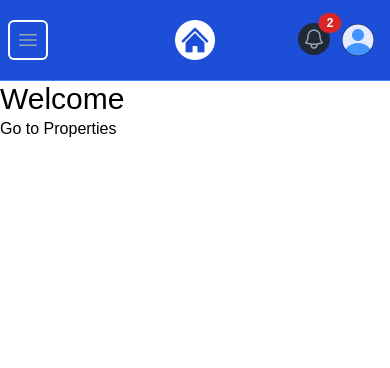
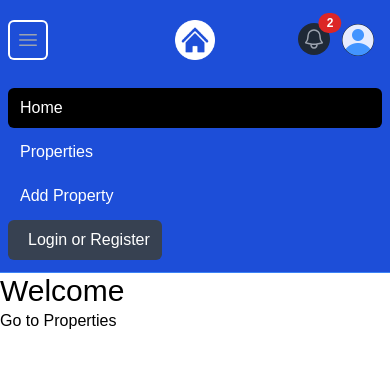
Before and after one commit to thomasmartinez114/property-app, a Next.js app: page / in a window 390 px wide. Both pictures are taken after a click on the button "Open main menu". Shown: the top 368 px of the page. Built offline with nearby package versions, Linux system fonts and the light colour scheme.

Commit message:
mobileMenu drop down open and close by state

```diff
--- a/components/Navbar.jsx
+++ b/components/Navbar.jsx
@@ -1,3 +1,6 @@
+'use client';
+
+import { useState } from 'react';
 import logo from '@/assets/images/logo-white.png';
 import Image from 'next/image';
 import profileDefault from '@/assets/images/profile.png';
@@ -5,6 +8,8 @@
 import { FaGoogle } from 'react-icons/fa';
 
 const Navbar = () => {
+  const [isMobileMenuOpen, setIsMobileMenuOpen] = useState(false);
+
   return (
     <nav className='bg-blue-700 border-b border-blue-500'>
       <div className='mx-auto max-w-7xl px-2 sm:px-6 lg:px-8'>
@@ -17,6 +22,7 @@
               className='relative inline-flex items-center justify-center rounded-md p-2 text-gray-400 hover:bg-gray-700 hover:text-white focus:outline-none focus:ring-2 focus:ring-inset focus:ring-white'
               aria-controls='mobile-menu'
               aria-expanded='false'
+              onClick={() => setIsMobileMenuOpen(prev => !prev)} // set menu to opposite of current state when clicked
             >
               <span className='absolute -inset-0.5'></span>
               <span className='sr-only'>Open main menu</span>
@@ -172,7 +178,8 @@
       </div>
 
       {/* <!-- Mobile menu, show/hide based on menu state. --> */}
-      <div className='hidden' id='mobile-menu'>
+      {isMobileMenuOpen && (
+        <div id='mobile-menu'>
           <div className='space-y-1 px-2 pb-3 pt-2'>
             <Link
               href='/'
@@ -198,6 +205,7 @@
             </button>
           </div>
         </div>
+      )}
     </nav>
   );
 };
```
Lines whose indentation alone changed are shown as unchanged.
